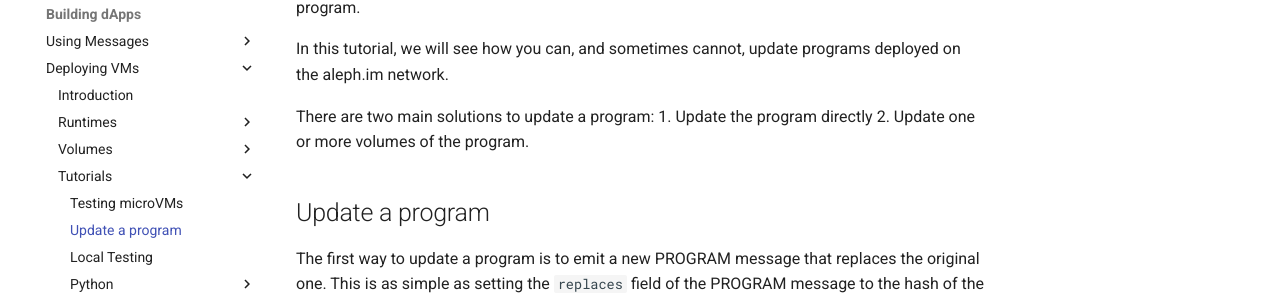
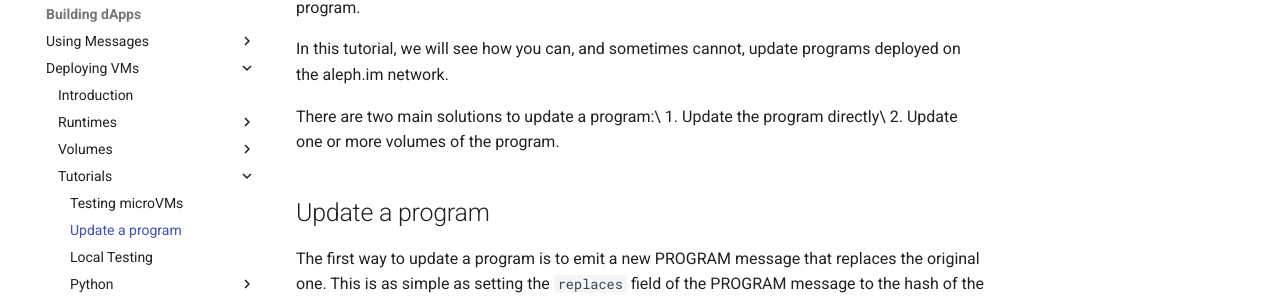
Before and after one commit to aleph-im/aleph-docs, an MkDocs documentation site: the page built from docs/guides/update_a_program.md, in a window 1280 px wide and 900 px high. Shown: the part 324-624 px from the top of the window. Built offline with MkDocs 1.6.1 and Material for MkDocs 9.7.7, drawn with Linux system fonts in a browser that asks for light colours; plug-ins that fetch from the network failed and are left out; comment, search, counter and statistics services are not loaded.

```diff
--- a/docs/guides/update_a_program.md
+++ b/docs/guides/update_a_program.md
@@ -5,8 +5,8 @@ a new runtime, there are numerous reasons why you will update your program.
 
 In this tutorial, we will see how you can, and sometimes cannot, update programs deployed on the aleph.im network.
 
-There are two main solutions to update a program:
-1. Update the program directly
+There are two main solutions to update a program:\
+1. Update the program directly\
 2. Update one or more volumes of the program.
 
 ## Update a program
```
